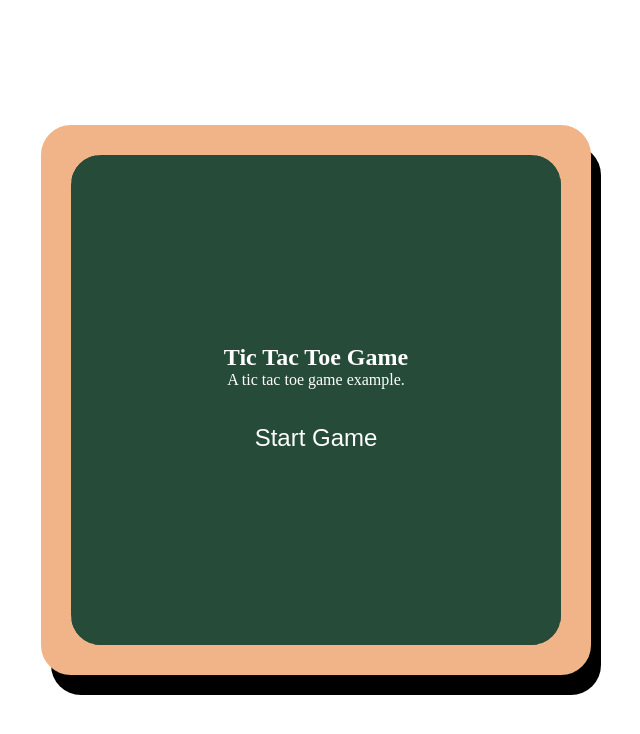
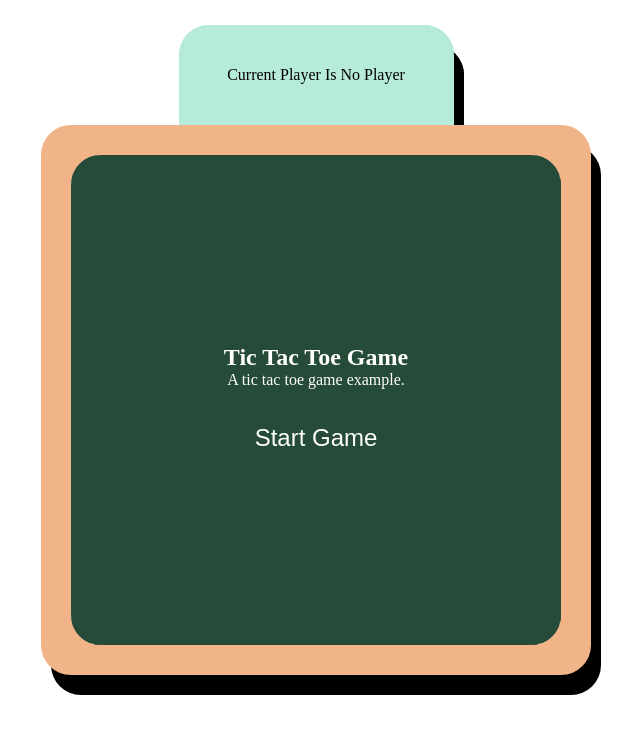
Before and after one commit to TylerMutai/tic-tac-toe-example, a Next.js app: page / in a window 1280 px wide. Shown: the top 734 px of the page, without its empty margins (324-964 px from the left). Built offline with nearby package versions, Linux system fonts and the light colour scheme.

Commit message:
updated current player animation

```diff
--- a/src/components/board/Board.tsx
+++ b/src/components/board/Board.tsx
@@ -1,4 +1,4 @@
-import React, {useEffect, useLayoutEffect, useReducer, useRef, useState} from 'react';
+import React, {useEffect, useReducer, useRef, useState} from 'react';
 import BoardContext from "@/context/boardContext";
 import playerTypes from "@/types/playerTypes";
 import PlayerTurn from "@/components/turns/PlayerTurn";
@@ -9,15 +9,14 @@ import ResetGameButton from "@/components/board/text/ResetGameButton";
 import InteractionArea from "@/components/board/interactionArea/InteractionArea";
 
 function Board() {
-  const [state, dispatch] = useReducer(interactionAreaReducer, interactionAreaInitialState)
+  const [state, dispatch] = useReducer(interactionAreaReducer, interactionAreaInitialState);
   const [width, setWidth] = useState(500);
   const [height, setHeight] = useState(500);
-  const [padding, setPadding] = useState(500);
   const ref = useRef<HTMLDivElement>(null);
 
   const players = useRef<playerTypes[]>([
     "player-1",
-    "computer"
+    "computer",
   ]);
 
   useEffect(() => {
--- a/src/components/turns/PlayerTurn.tsx
+++ b/src/components/turns/PlayerTurn.tsx
@@ -1,19 +1,30 @@
-import React, {useContext} from 'react';
+import React, {useContext, useEffect, useState} from 'react';
 import styles from "./css/player_turn.module.scss";
 import {toTitleCase} from "@/utils/general";
 import boardContext from "@/context/boardContext";
 import playerTypes from "@/types/playerTypes";
 
 interface Props {
-  player: playerTypes
+  player: playerTypes;
 }
 
 function PlayerTurn({player}: Props) {
   const {interactionAreaState} = useContext(boardContext);
-  const currentPlayer = interactionAreaState.currentPlayer;
-  const isCurrentPlayer = currentPlayer === player;
+  const [showStyles, setShowStyles] = useState(styles.show);
+  const [currentPlayer, setCurrentPlayer] = useState(interactionAreaState.currentPlayer);
+
+  useEffect(() => {
+    if (interactionAreaState.currentPlayer) {
+      setShowStyles("");
+      setTimeout(() => {
+        setShowStyles(styles.show);
+        setCurrentPlayer(interactionAreaState.currentPlayer);
+      }, 200);
+    }
+  }, [currentPlayer, interactionAreaState.currentPlayer]);
+
   return (
-    <div className={`${styles.container} ${isCurrentPlayer ? styles.show : ""}`}>
+    <div className={`${styles.container} ${showStyles}`}>
       Current Player Is {toTitleCase(currentPlayer || "No Player")}
     </div>
   );
```
